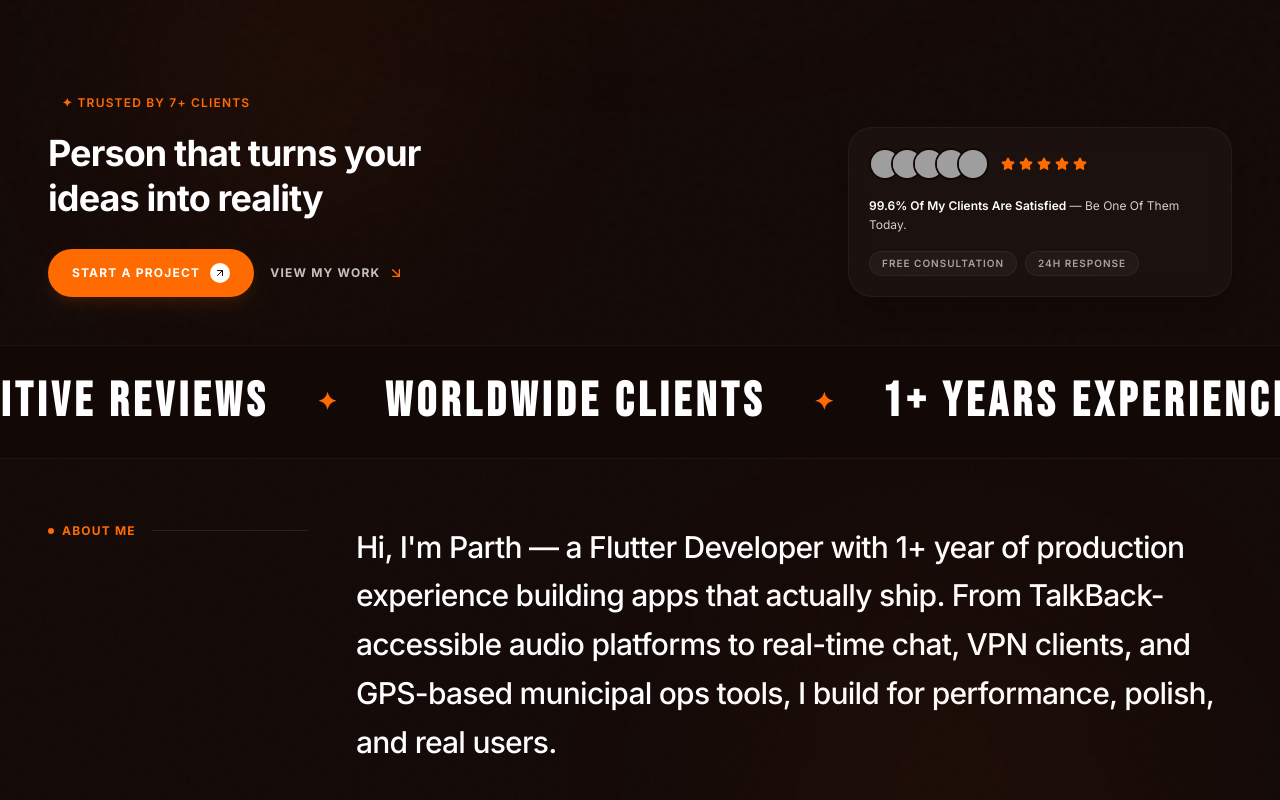
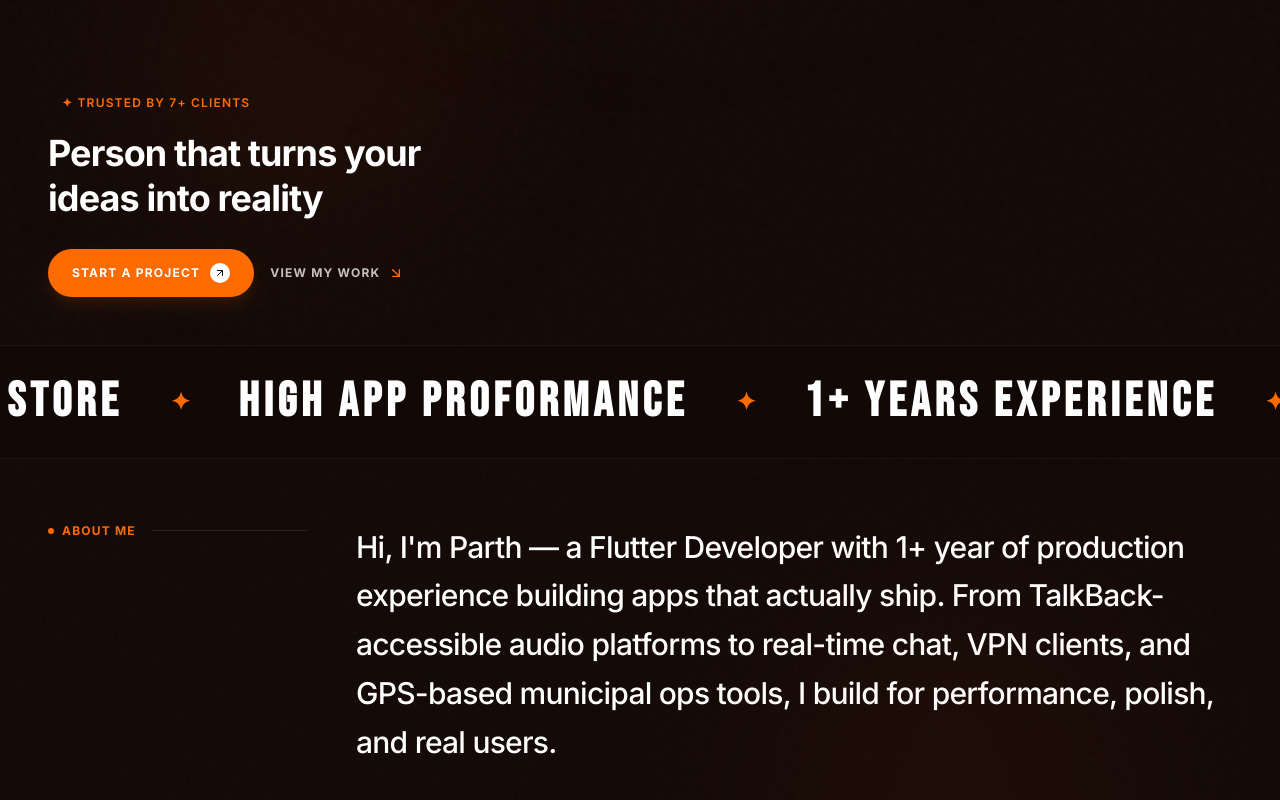
Before and after one commit to SMparthSharma/portfolio, a React (Vite) app: page / in a window 1280 px wide. Shown: the part 700-1500 px from the top of the page. Built offline with nearby package versions, Linux system fonts and the light colour scheme; grey boxes are pictures that could not be loaded.

Commit message:
make some ui changes

```diff
--- a/src/App.tsx
+++ b/src/App.tsx
@@ -116,7 +116,7 @@ export default function App() {
           <HowIHelp />
 
           {/* 7. Testimonials */}
-          <Testimonials />
+          {/* <Testimonials /> */}
 
           {/* 8. Giant CTA Ticker */}
           <CTA />
--- a/src/components/Hero.tsx
+++ b/src/components/Hero.tsx
@@ -100,7 +100,7 @@ export default function Hero({ onStartProjectClick }: HeroProps) {
         </motion.div>
 
         {/* Right Bottom Section: Client satisfaction card & specs */}
-        <motion.div
+        {/* <motion.div
           initial={{ opacity: 0, x: 30 }}
           animate={{ opacity: 1, x: 0 }}
           transition={{ duration: 0.7, delay: 0.6 }}
@@ -109,7 +109,7 @@ export default function Hero({ onStartProjectClick }: HeroProps) {
         >
           <div className="w-full max-w-sm rounded-3xl p-5 bg-white/[0.03] border border-white/5 backdrop-blur-md shadow-xl flex flex-col gap-4">
             <div className="flex items-center gap-3">
-              {/* Stacked Avatars */}
+
               <div className="flex -space-x-2.5">
                 {[
                   "https://images.unsplash.com/photo-1534528741775-53994a69daeb?auto=format&fit=crop&q=80&w=100",
@@ -147,7 +147,7 @@ export default function Hero({ onStartProjectClick }: HeroProps) {
               </span>
             </div>
           </div>
-        </motion.div>
+        </motion.div> */}
       </div>
     </section>
   );
--- a/src/components/Navbar.tsx
+++ b/src/components/Navbar.tsx
@@ -25,7 +25,7 @@ export default function Navbar({ onBrandClick, onNavClick, onStartProjectClick }
     { name: "Know Me", href: "#about" },
     { name: "Projects", href: "#projects" },
     { name: "Services", href: "#services" },
-    { name: "Testimonials", href: "#testimonials" },
+   // { name: "Testimonials", href: "#testimonials" },
   ];
 
   const handleLogoClick = (e: React.MouseEvent) => {
--- a/src/components/ServicesPage.tsx
+++ b/src/components/ServicesPage.tsx
@@ -138,13 +138,13 @@ export default function ServicesPage({ onBackToHome, onNavigateToStartProject }:
                 </div>
 
                 {/* Action CTA */}
-                <button
+                {/* <button
                   onClick={() => onNavigateToStartProject(service.title)}
                   className="w-full py-3.5 rounded-xl bg-white/5 hover:bg-brand-orange text-white font-bold text-xs tracking-widest uppercase transition-all duration-300 flex items-center justify-center gap-2 group/btn cursor-pointer"
                 >
                   <span>Discuss Project</span>
                   <ArrowRight className="w-4 h-4 transition-transform group-hover/btn:translate-x-1" />
-                </button>
+                </button> */}
               </div>
 
             </motion.div>
--- a/src/components/Stats.tsx
+++ b/src/components/Stats.tsx
@@ -1,9 +1,9 @@
 export default function Stats() {
   const stats = [
     { text: "1+ YEARS EXPERIENCE" },
-    { text: "7+ DELIVERIES" },
-    { text: "99% POSITIVE REVIEWS" },
-    { text: "WORLDWIDE CLIENTS" },
+    { text: "7+ Build" },
+    { text: "Play Store" },
+    { text: "High App Proformance" },
   ];
 
   // Duplicate items to ensure smooth infinite loop
```
